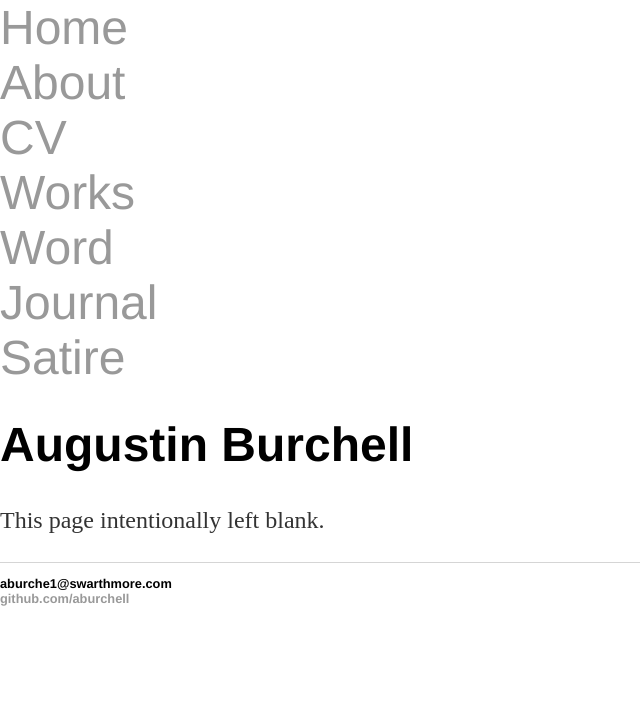
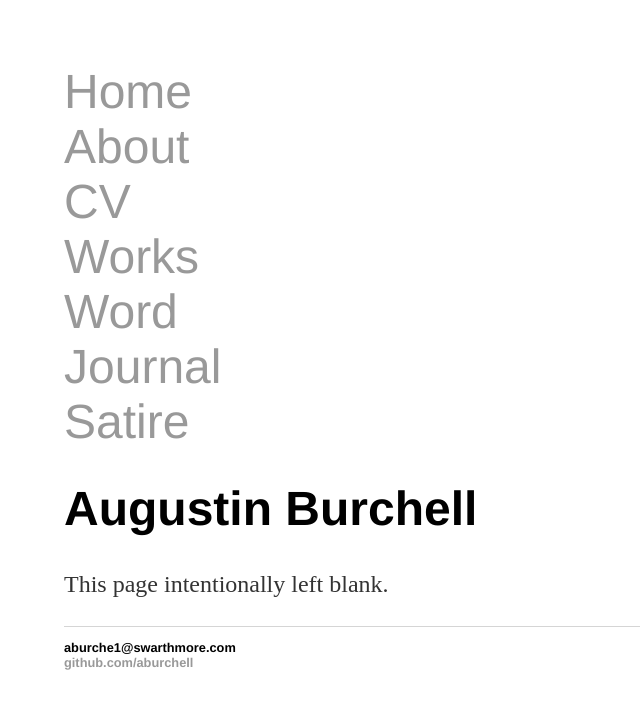
Before and after one commit to aburchell/aburchell.github.io, a Jekyll site: the page built from index.html, in a window 1280 px wide. Shown: the top 709 px of the page, without its empty margins (0-640 px from the left). Built offline with Jekyll 4.4.1, drawn with Linux system fonts in a browser that asks for light colours.

Commit message:
Update main.css

```diff
--- a/css/main.css
+++ b/css/main.css
@@ -1,5 +1,5 @@
 body {
-    margin: 0;
+    margin: 5%;
     width: 70%;
 }
 footer ul {
```
